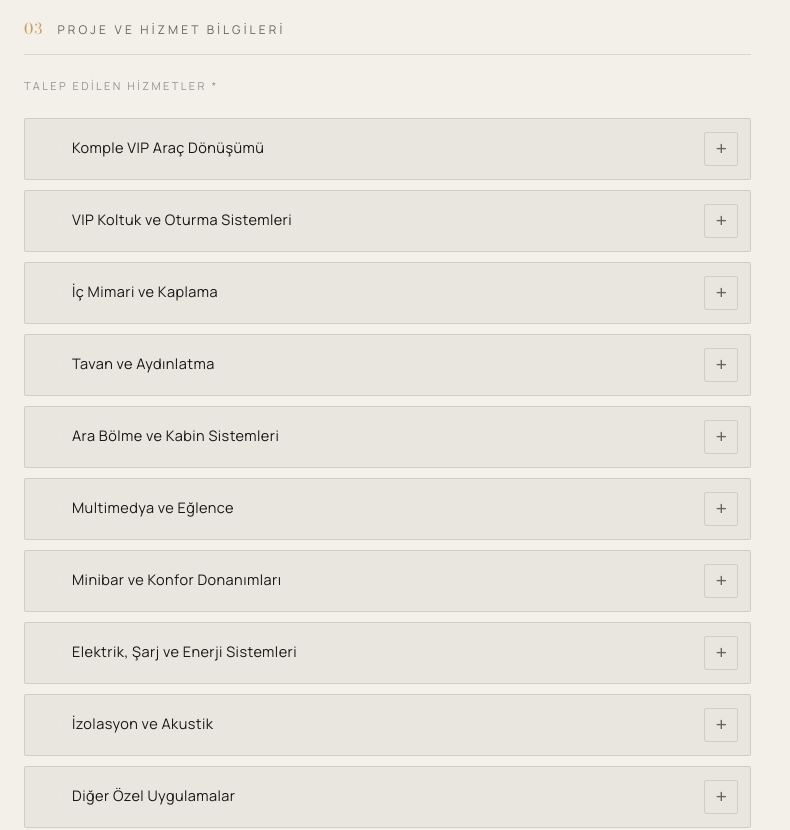
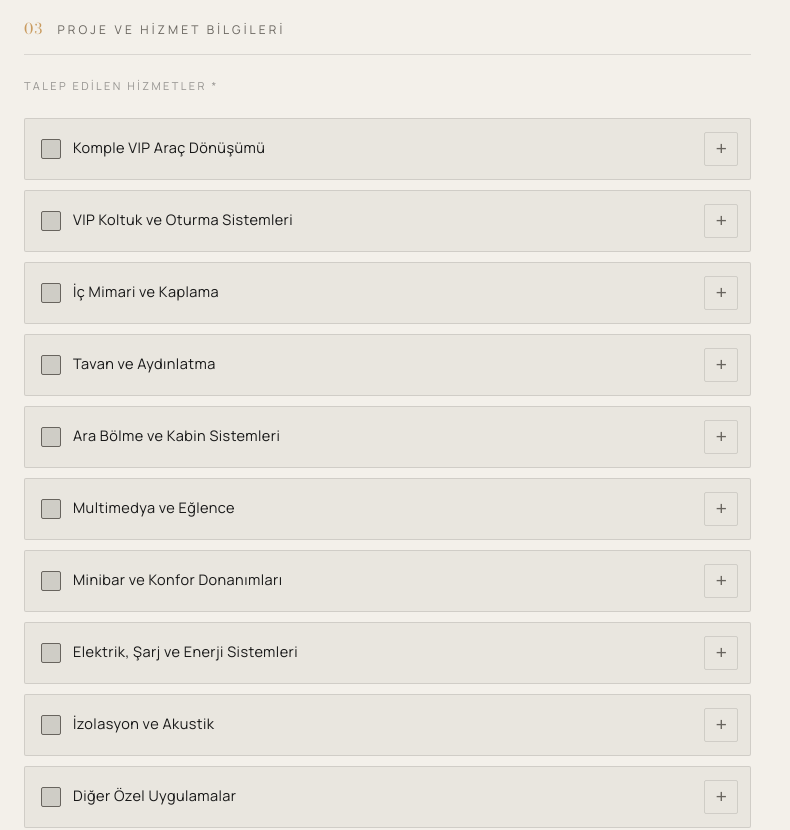
Before and after one commit to Yusufmegas/mydiamondvip-site, a Next.js app: page /teklif-formu in a window 1280 px wide. Shown: the part 1280-2110 px from the top of the page, without its empty margins (0-790 px from the left). Built offline with nearby package versions, Linux system fonts and the light colour scheme.

Commit message:
fix: improve service checkbox visibility

```diff
--- a/app/globals.css
+++ b/app/globals.css
@@ -1437,29 +1437,43 @@ html.menu-open { overflow: hidden; }
 .svc-item:hover { color: var(--cream); }
 .svc-item.checked { color: var(--cream); }
 
-/* Kategori ve alt hizmet checkbox'ları — gerçek input, özel görünüm */
+/* Kategori ve alt hizmet checkbox'ları — gerçek input, özel görünüm.
+   DİKKAT: Form section-light içinde; renkler hard-code EDİLMEZ, tema
+   değişkenleri kullanılır (hard-coded krem açık zeminde görünmez oluyordu). */
 .svc-item input[type='checkbox'],
 .svc-cat-select input[type='checkbox'] {
   appearance: none;
-  width: 19px;
-  height: 19px;
+  -webkit-appearance: none;
+  width: 20px;
+  height: 20px;
+  min-width: 20px;
+  min-height: 20px;
   flex-shrink: 0;
-  border: 1px solid rgba(239, 233, 223, 0.4);
+  border: 1.5px solid var(--cream-dim);
   border-radius: 2px;
-  background: transparent;
+  background: var(--hairline);
+  opacity: 1;
+  visibility: visible;
   cursor: pointer;
   display: grid;
   place-content: center;
-  transition: border-color 0.25s ease, background 0.25s ease;
-}
-
+  transition: border-color 0.2s ease, background-color 0.2s ease, box-shadow 0.2s ease;
+}
+
+/* Hover görünürlüğü yalnızca GÜÇLENDİRİR — kutu hover'sız da nettir */
+.svc-item:hover input[type='checkbox'],
+.svc-cat-select:hover input[type='checkbox'],
 .svc-item input[type='checkbox']:hover,
-.svc-cat-select input[type='checkbox']:hover { border-color: var(--amber); }
+.svc-cat-select input[type='checkbox']:hover {
+  border-color: var(--amber);
+  background: rgba(201, 155, 95, 0.1);
+}
 
 .svc-item input[type='checkbox']:checked,
 .svc-cat-select input[type='checkbox']:checked {
   border-color: var(--amber);
   background: var(--amber);
+  box-shadow: 0 0 0 1px rgba(201, 155, 95, 0.18);
 }
 
 .svc-item input[type='checkbox']:checked::after,
@@ -1475,13 +1489,14 @@ html.menu-open { overflow: hidden; }
 /* Ara seçim: kategori seçilmemiş ama içinde seçili alt hizmet var */
 .svc-cat-select input[type='checkbox']:indeterminate {
   border-color: var(--amber);
-  background: transparent;
+  background: rgba(201, 155, 95, 0.14);
 }
 
 .svc-cat-select input[type='checkbox']:indeterminate::after {
   content: '';
   width: 10px;
   height: 2px;
+  border-radius: 1px;
   background: var(--amber);
 }
 
```
